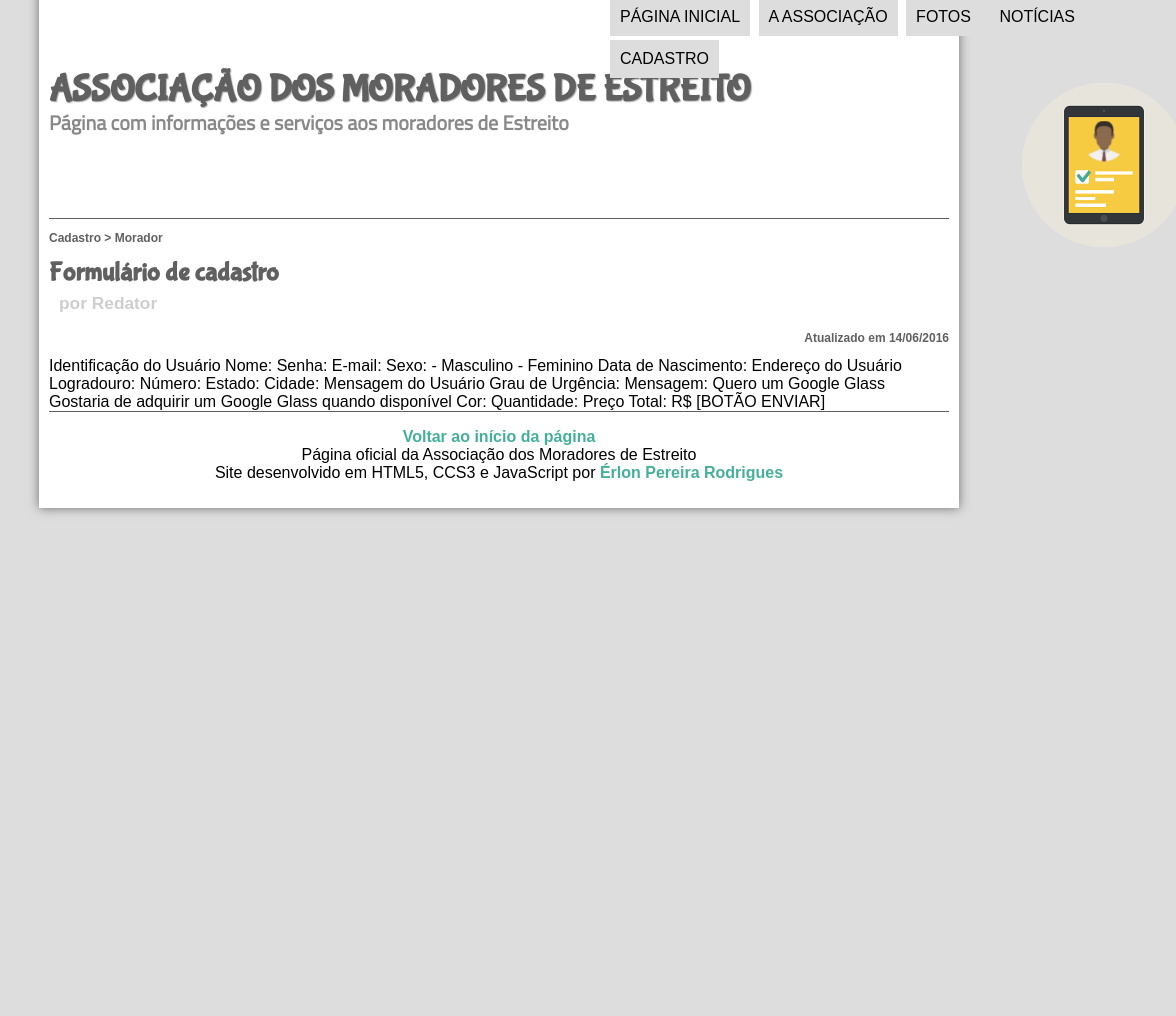
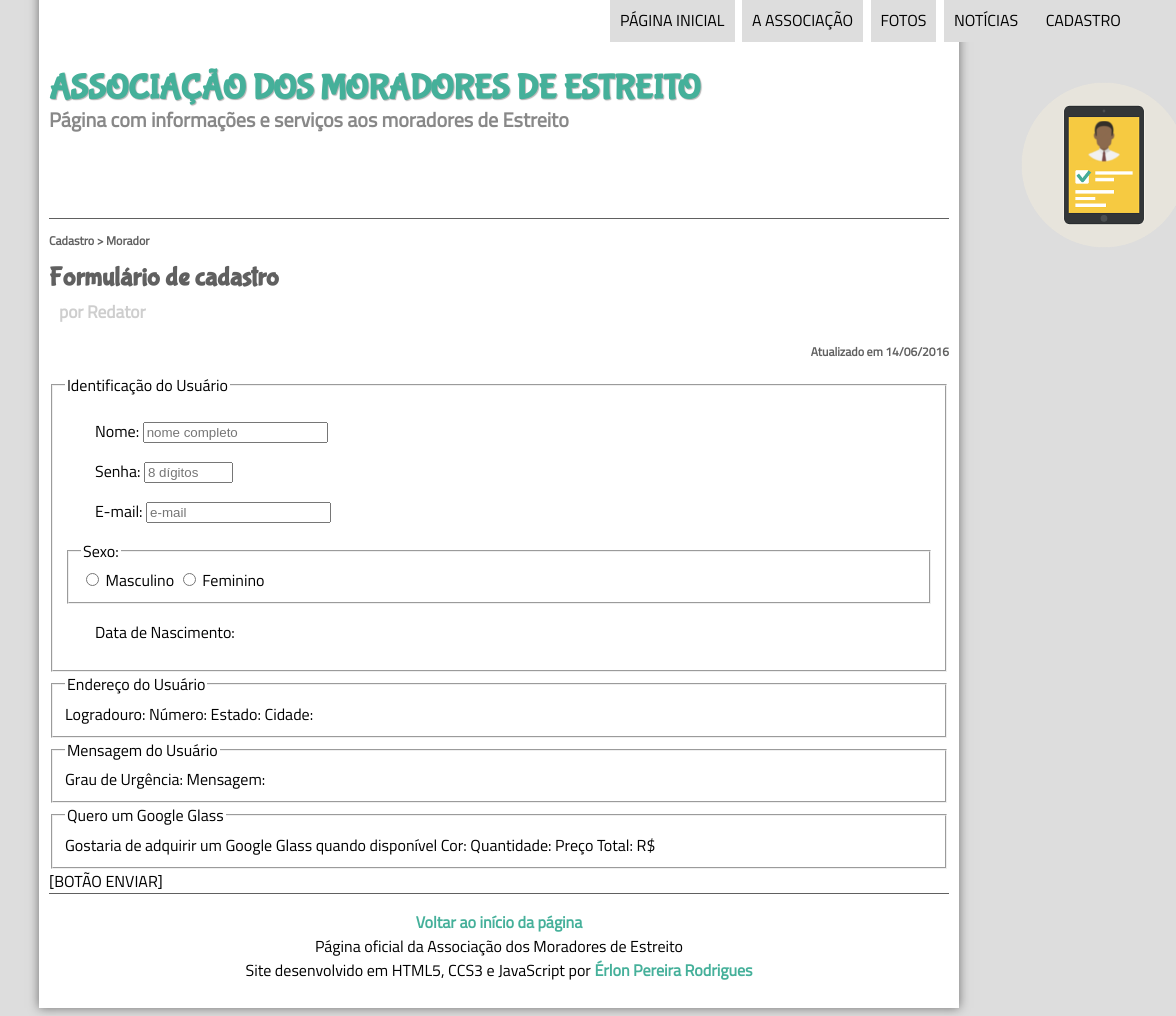
Before and after one commit to erlonpr/associacao-moradores-estreito, a PHP site: page /cadastro.html in a window 1400 px wide. Shown: the whole page, without its empty margins (201-1377 px from the left). Before the commit the page ends 515 px from the top, so only its background shows below. Run offline with PHP 8.4, Linux system fonts and the light colour scheme.

Commit message:
ajustes finos em HTML5 do formulário

```diff
--- a/_css/estilo.css
+++ b/_css/estilo.css
@@ -1,12 +1,14 @@
 /* comando para reconhecer a grafia latina */
 @charset "UTF8";
 
-/*importar modelo de fontes do Google Fonts*/
-@import url(https://fonts.googleapis.com/css?family=Bubblegum+Sans);
-@import url(https://fonts.googleapis.com/css?family=Titillium+Web);
+/*como para importar modelo de fontes do Google Fonts*/
+@import url(https://fonts.googleapis.com/css?family=Bubblegum+Sans); /* fonte do título do site */
+@import url(https://fonts.googleapis.com/css?family=Titillium+Web); /* fonte do subtítulo e corpo */
 
+/* formtação usada em todo o corpo das páginas do site */
 body {
-  font-family: Arial, sans-serif; /* tipo de fonte usado em TODO texto que faz parte do conteúdo (corpo) do site */
+  font-family: 'Titillium Web', sans-serif; /* tipo de fonte usado em todo texto que faz parte do conteúdo (corpo) do site */
+  font-size: 12pt; /* tamanho da fonte */
   background-color: #dddddd;  /* cor de fundo do corpo do site */
   color: rgba(0, 0, 0, 1); /* cor do texto da página */
 }
@@ -57,13 +59,12 @@ header#cabecalho {
   */
 }
 
-/* ############################ TÍTULO DO SITE ############################ */
-
-/* formatação dos H1 dentro do cabeçalho */
+/* ############################# TÍTULO DO SITE ############################# */
 header#cabecalho h1 {
     font-family: 'Bubblegum Sans', cursive; /* tipo da fonte */
-    font-size: 28pt;
-    color: #606060;
+    font-size: 26pt;
+    /* color: #606060; cor cinza padrão */
+    color: #45b09a;
     text-shadow: 1px 1px 1px rgba(0, 0, 0, 0.3);
     text-transform: uppercase; /* coloca em letra maiúscula */
     padding: 0px;
@@ -71,7 +72,7 @@ header#cabecalho h1 {
     margin-bottom: 0px;
 }
 
-/* formatação dos H2 dentro do cabeçalho */
+/* ########################### SUBTÍTULO DO SITE ############################ */
 header#cabecalho h2 {
     font-family: 'Titillium Web', sans-serif; /* tipo da fonte */
     font-size: 15pt;
--- a/cadastro.html
+++ b/cadastro.html
@@ -23,10 +23,10 @@
     <header id="cabecalho"> <!-- comando header define um cabeçalho semânticamente -->
 
       <!-- TÍTULO E SUBTÍTULO DO SITE -->
-      <hgroup> <!--comando hgroup agrupa títulos semânticamente-->
+      <!-- <hgroup> comando hgroup agrupa títulos semânticamente TAG DESCONTINUADA -->
         <h1>associação dos moradores de estreito</h1>
         <h2>Página com informações e serviços aos moradores de Estreito</h2>
-      </hgroup>
+      <!-- </hgroup> -->
 
       <!-- ícone padrão do site -->
       <img id="icone" src="_images/icone-cadastro.png"/>
@@ -52,42 +52,54 @@
 
           <!-- CABEÇALHO DO ARTIGO PRINCIPAL -->
           <header id="cabecalho-artigo-principal">
-            <hgroup>
+            <!-- <hgroup> TAG DESCONTINUADA -->
               <h3>Cadastro > Morador</h3>
               <h1>Formulário de cadastro</h1>
               <h2>por Redator</h2>
               <h3 class="coloca-texto-a-direita">Atualizado em 14/06/2016</h3>
-            </hgroup>
+            <!-- </hgroup> -->
           </header>
 
             <!-- tag FORM define um formulário -->
             <form>
-              Identificação do Usuário
-                  Nome:
-                  Senha:
-                  E-mail:
-                  Sexo:
-                      - Masculino
-                      - Feminino
-                  Data de Nascimento:
 
-              Endereço do Usuário
+              <fieldset id="usuario"> <!-- a tag FIELDSET define um conjunto de campos de um formulário -->
+                <legend>Identificação do Usuário</legend> <!-- a tag LEGEND define o título de um conjunto de campos (FIELDSET) de um formulário -->
+                <p>Nome: <input type="text" name="tNome" id="cName" size="20" maxlength="30" placeholder="nome completo"> </p>
+                <p>Senha: <input type="password" name="tSenha" id="cSenha" size="8" maxlength="8" placeholder="8 dígitos"> </p>
+                <p>E-mail: <input type="email" name="tEmail" id="cEmail" size="20" maxlength ="40" placeholder="e-mail"> </p>
+                <fieldset id="sexo">
+                  <legend>Sexo:</legend>
+                    <input type="radio" name="tSexo" id="cMasc"> <label for="cMasc">Masculino</label>
+                    <input type="radio" name="tSexo" id="cFem"> <label for="cFem">Feminino</label>
+                </fieldset>
+                <p>Data de Nascimento:</p>
+              </fieldset>
+
+              <fieldset id="endereco">
+                <legend>Endereço do Usuário</legend>
                 Logradouro:
                 Número:
                 Estado:
                 Cidade:
+              </fieldset>
 
-              Mensagem do Usuário
+              <fieldset id="mensagem">
+              <legend>Mensagem do Usuário</legend>
                 Grau de Urgência:
                 Mensagem:
+              </fieldset>
 
-              Quero um Google Glass
+              <fieldset id="pedido">
+                <legend>Quero um Google Glass</legend>
                 Gostaria de adquirir um Google Glass quando disponível
                   Cor:
                   Quantidade:
                   Preço Total: R$
+              </fieldset>
 
               [BOTÃO ENVIAR]
+
             </form>
 
         </article>
```
Lines whose indentation alone changed are shown as unchanged.
